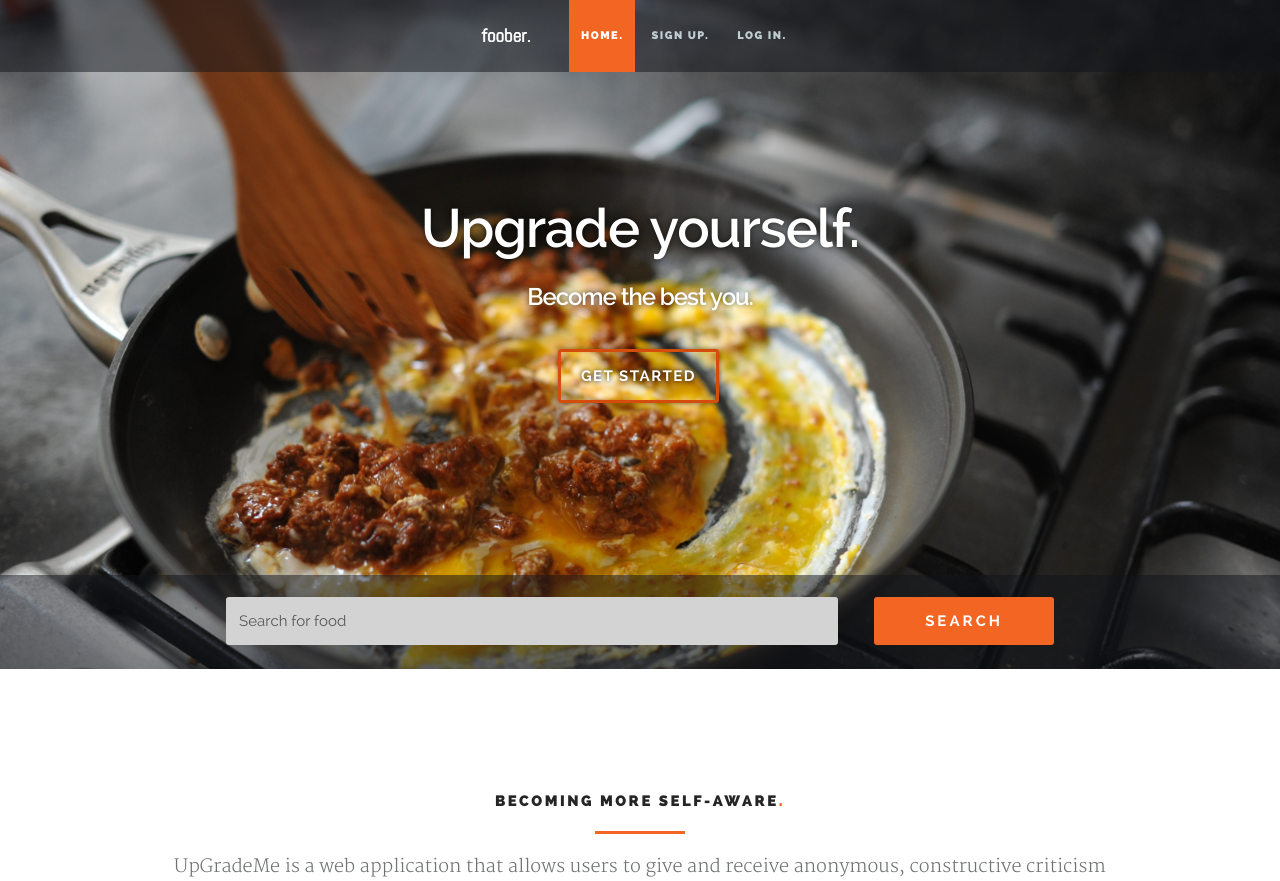
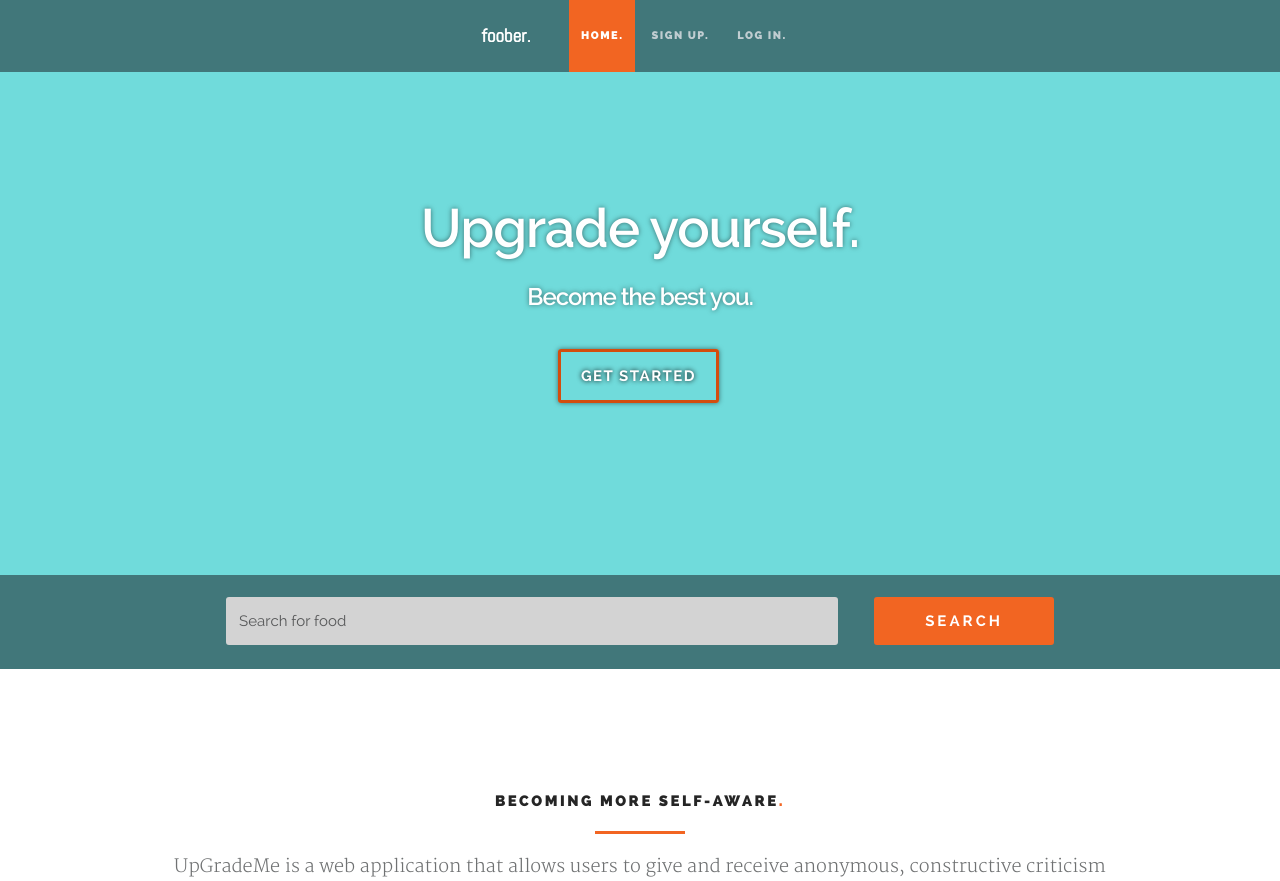
Before and after one commit to rlouyang/upgrademe, a Django app: page / in a window 1280 px wide. Shown: the top 881 px of the page. Run offline with Django 3.2, Linux system fonts and the light colour scheme.

Commit message:
changed css file just a little

```diff
--- a/foober/foodoffers/static/foodoffers/css/main.css
+++ b/foober/foodoffers/static/foodoffers/css/main.css
@@ -1282,7 +1282,7 @@ hr {
 /* k. Hero Section
 /* =================================================================== */
 #hero {
-	background: #12151b url(../images/hero.jpg) no-repeat center center fixed;
+	background: #70dbdb;
 	/*slides for hero*/
 	-webkit-background-size: cover !important;
 	-moz-background-size: cover !important;
```
